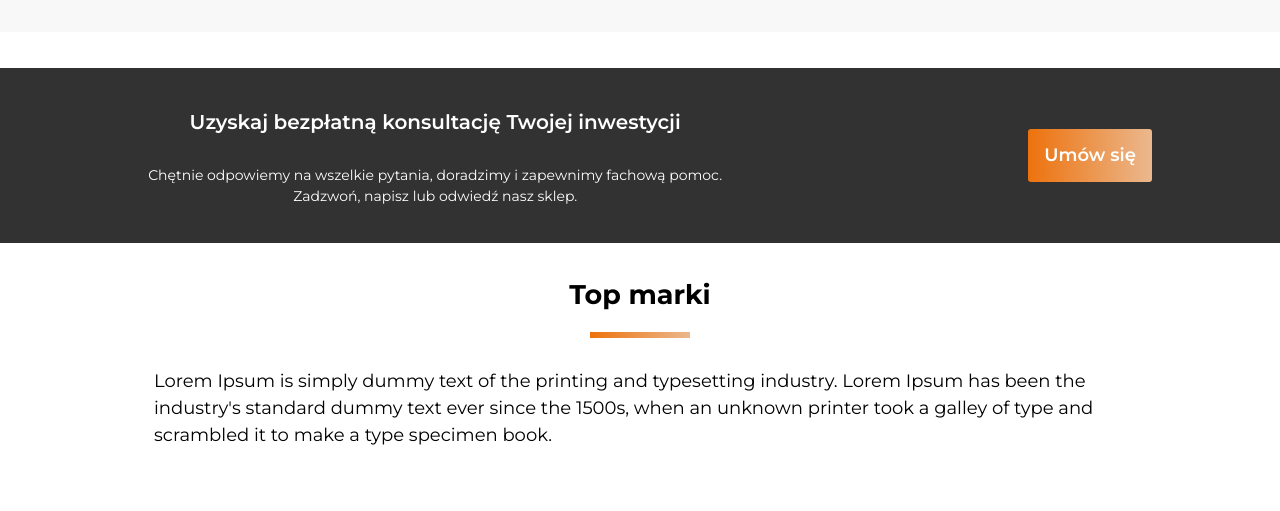
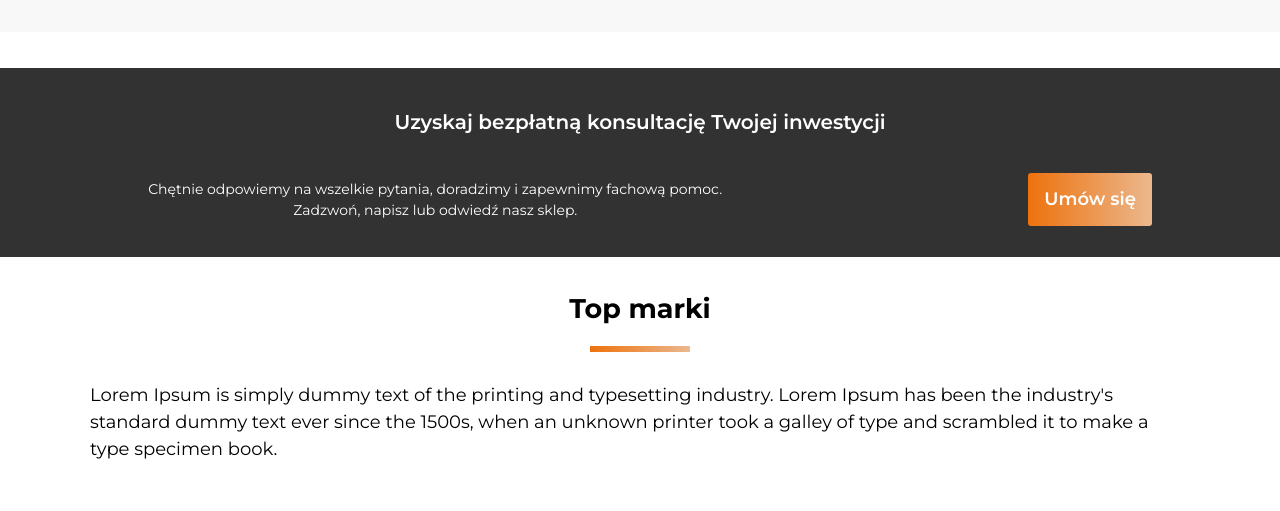
Before and after one commit to joannaMakarewicz/drzwi, a website built with webpack: page src/pages/index.html in a window 1280 px wide. Shown: the part 5194-5705 px from the top of the page. Built offline with nearby package versions, Linux system fonts and the light colour scheme.

Commit message:
grid changes in shortForm section

```diff
--- a/src/pages/index.html
+++ b/src/pages/index.html
@@ -83,7 +83,6 @@
       </section>
       <section class="shortForm">
         <article class="shortForm__width">
-          <div>
             <h2 class="shortForm__heading">
               Uzyskaj bezpłatną konsultację Twojej inwestycji
             </h2>
@@ -91,8 +90,6 @@
               Chętnie odpowiemy na wszelkie pytania, doradzimy i zapewnimy
               fachową pomoc. Zadzwoń, napisz lub odwiedź nasz sklep.
             </p>
-          </div>
-
           <div class="shortForm__container">
             <button
               class="shortForm__button"
@@ -132,8 +129,6 @@
         <h2 class="docs__heading">Katalogi</h2>
         <div class="special"></div>
       </section>
-      <section></section>
-    </main>
       <section class="contact">
         <h2 class="contact__heading">Kontakt</h2>
         <div class="special"></div>
@@ -199,5 +194,7 @@
           <p>Realizacja: MakaDev</p>
         </footer>
       </section>
+    </main>
+
   </body>
 </html>
--- a/src/scss/main.scss
+++ b/src/scss/main.scss
@@ -63,7 +63,7 @@ body {
 
 .brands {
   margin: 36px auto;
-  width: 80vw;
+  width: 90vw;
   &__content {
     line-height: 1.5;
     margin: 0;
@@ -323,6 +323,7 @@ html {
   &__heading {
     font-size: 20px;
     font-weight: 600;
+    grid-area: 1/1/1/3;
     margin-bottom: 16px;
     padding: 6px;
     text-align: center;
```
Lines whose indentation alone changed are shown as unchanged.
